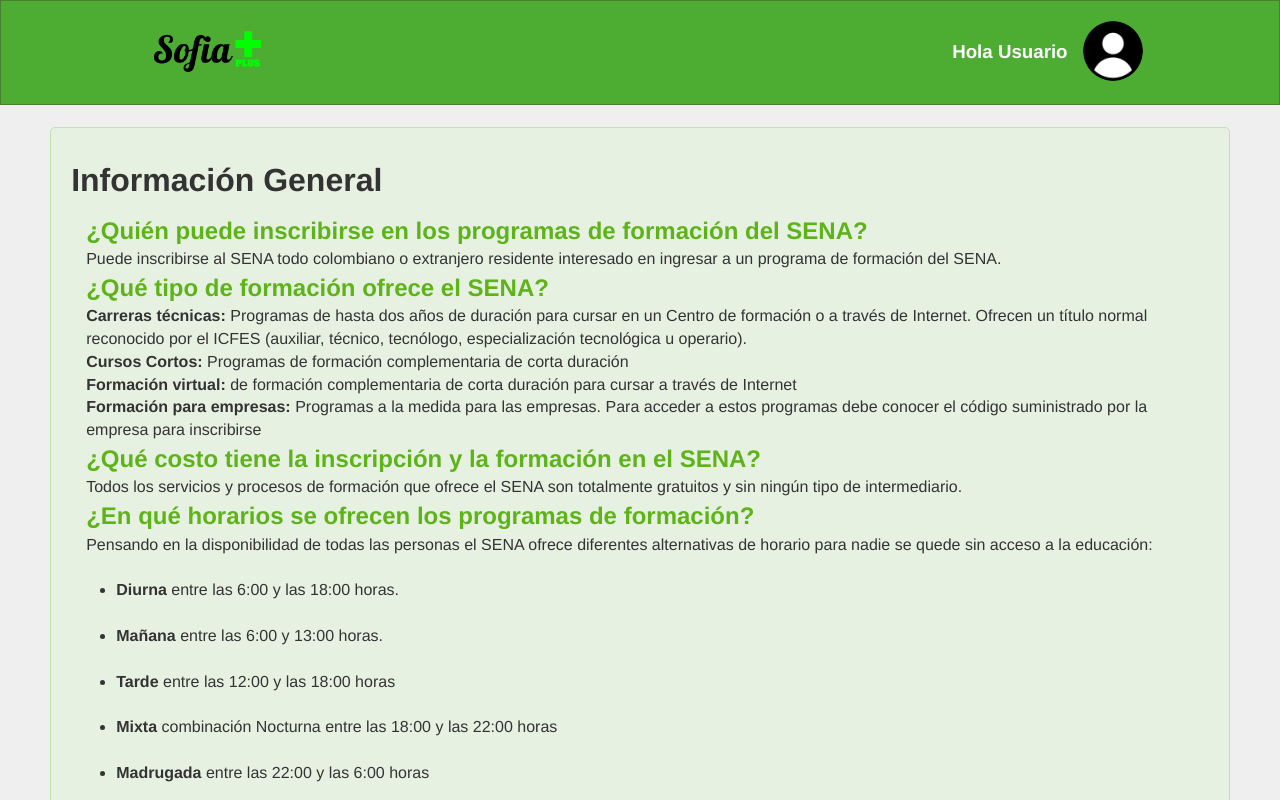
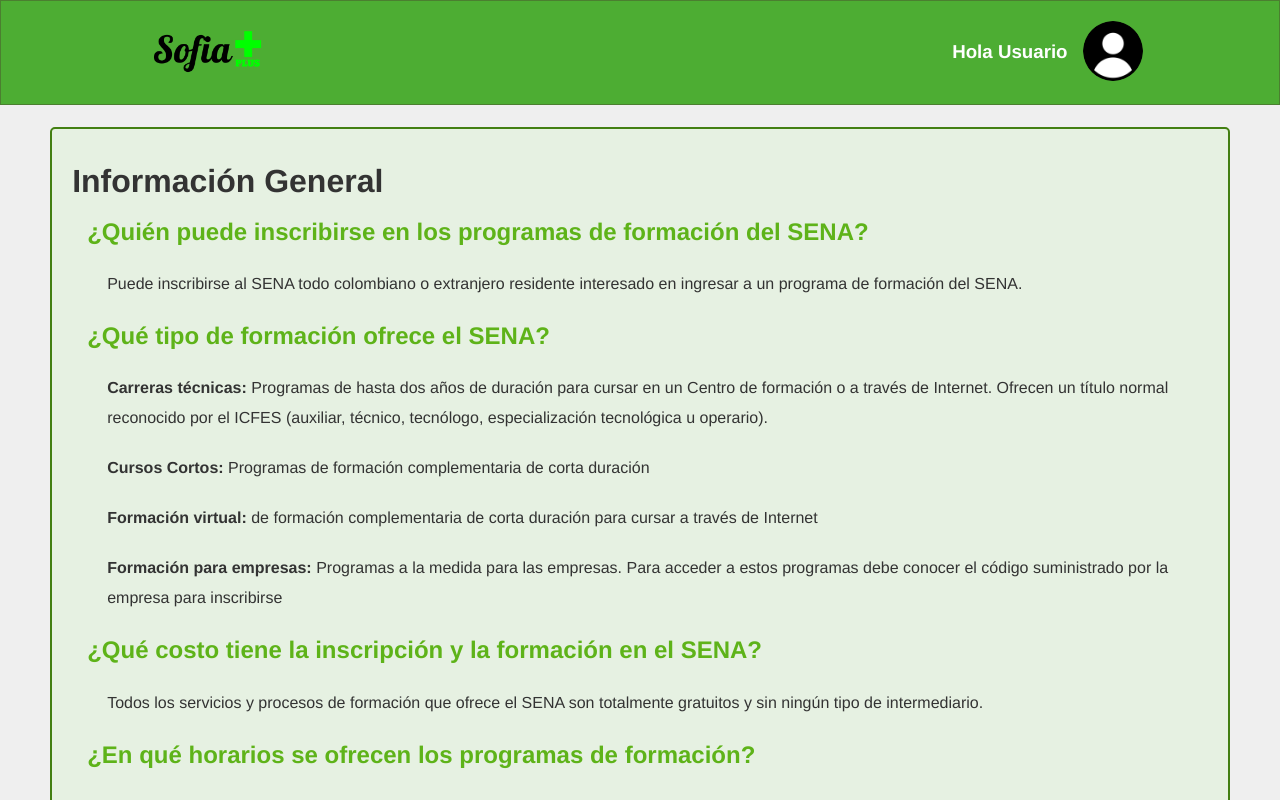
Before and after one commit to SENA-tech/SofiaPlus-Remake, a React (Create React App) app: page /about in a window 1280 px wide. Shown: the top 800 px of the page. Built offline with nearby package versions, Linux system fonts and the light colour scheme; no server answers.

Commit message:
correction desing AGAIN

```diff
--- a/src/App.jsx
+++ b/src/App.jsx
@@ -26,7 +26,8 @@
   CoursesCreate,
   DeleteCourse,
   EditCourse,
-  EditProfile
+  EditProfile,
+  Anouncements
 } from "./Router";
 
 import { paths } from "./path";
@@ -99,6 +100,7 @@
         <Route path="/search/editcourse/:ID" element={<EditCourse />} />
         <Route path="/search/delete/:ID" element={<DeleteCourse />} />
         <Route path="/search/about/:courseId" element={<Courses />} />
+        <Route path="/anouncements" element={<Anouncements />}/>
         <Route path="/profile/:userId" element={<User />} >
           <Route path="edit" element={<EditProfile />} />
         </Route>
--- a/src/Router.js
+++ b/src/Router.js
@@ -16,6 +16,7 @@
 import DeleteCourse from './Routes/DeleteCourse/DeleteCourse';
 import EditCourse from './Routes/EditCourse/EditCourse';
 import EditProfile from './Components/EditProfile/EDitProfile';
+import Anouncements from './Routes/Anouncements/Anouncements';
 
 export {
     Home,
@@ -35,5 +36,6 @@
     CoursesCreate,
     DeleteCourse,
     EditCourse,
-    EditProfile
+    EditProfile,
+    Anouncements
 }
--- a/src/Routes/About/about.css
+++ b/src/Routes/About/about.css
@@ -7,13 +7,13 @@
 }
 
 .cuadro_informacion {
+  background-color: #e6f1e2;
+  border: 2px solid #437f12;
   border-radius: 5px;
-    background-color: #e6f1e2;
-    border: #bde3af solid 1px;
+  color: #333;
+  line-height: 1.42857143;
+  margin: 2%;
   padding: 20px;
-    margin: 2%;
-    line-height: 1.42857143;
-    color: #333333;
 }
 
 .cuadro_informacion ul {
@@ -27,3 +27,8 @@
 .info_text {
   margin-left: 15px;
 }
+
+.info_text p {
+  margin: 20px;
+  line-height: 30px;
+}
--- a/src/Routes/Anouncements/Anouncements.jsx
+++ b/src/Routes/Anouncements/Anouncements.jsx
@@ -3,7 +3,9 @@
 
     return(
         <main>
-
+            <br /><br /><br /><br /><br /><br /><br />
+            <h1>Este año habrann mas inscripciones</h1>
+            <br /><br /><br /><br /><br /><br /><br />
         </main>
     )
 }
--- a/src/Routes/Courses/Courses.jsx
+++ b/src/Routes/Courses/Courses.jsx
@@ -143,7 +143,7 @@
         <div className="contenedor-cursos-pagina-3">
           <div className="inscribirse-cur">
             <button onClick={() => inscripcion()}>
-              <h2>!  Inscribase Ahora  ¡</h2>
+              <h2>  Inscribase Ahora  </h2>
             </button>
           </div>
           <hr />
@@ -153,26 +153,6 @@
                 <Link to="/support">Guía de Inscripción</Link>
               </button>
             </div>
-            <div className="compartir-cur">
-              <p>
-                comparte este curso en <b>redes sociales </b>
-              </p>
-              <div className="imagen-redes-cursos-all">
-                <a href="https://www.google.com/">
-                  <img src={imgs.facebook} />
-                </a>
-              </div>
-              <div className="imagen-redes-cursos-all">
-                <a href="https://www.google.com/">
-                  <img src={imgs.instagram} />
-                </a>
-              </div>
-              <div className="imagen-redes-cursos-all">
-                <a href="https://www.google.com/">
-                  <img src={imgs.twitter} />
-                </a>
-              </div>
-            </div>
           </div>
         </div>
       </div>
--- a/src/Routes/Home/Components/Body.jsx
+++ b/src/Routes/Home/Components/Body.jsx
@@ -11,7 +11,7 @@
         <article>
           <div id="conten-txt">
             <div className="texto">
-              <h1>!Que le interesa estudiar¡</h1>
+              <h1>Que le interesa estudiar</h1>
               <h3>
                 Sofia Plus le permite estudiar en la modalidad que más se
                 acomode a usted
--- a/src/Routes/Home/data.js
+++ b/src/Routes/Home/data.js
@@ -22,14 +22,14 @@
 const mods = [
     {
         id: 1,
-        title: 'Cursos Presenciales',
+        title: 'Carreras Presenciales',
         description: 'Certificate en carreras presenciales como técnico o tecnólogo',
         link: "/search?=1",
         img: Mod1
     },
     {
         id: 2,
-        title: 'Cursos Virtuales',
+        title: 'Carreras Virtuales',
         description: 'Certificate en carreras virtuales como técnico o tecnólogo',
         link: "/search?=3",
         img: Mod2
--- a/src/Routes/Home/home.css
+++ b/src/Routes/Home/home.css
@@ -12,6 +12,10 @@
 .homeSF-1 {
     margin: 0 10%;
     display: flex;
+}
+
+.homeSF-1, .homeSF-2 {
+    font-weight: 500;
 }
 
 .homeSFb {
```
Lines whose indentation alone changed are shown as unchanged.
